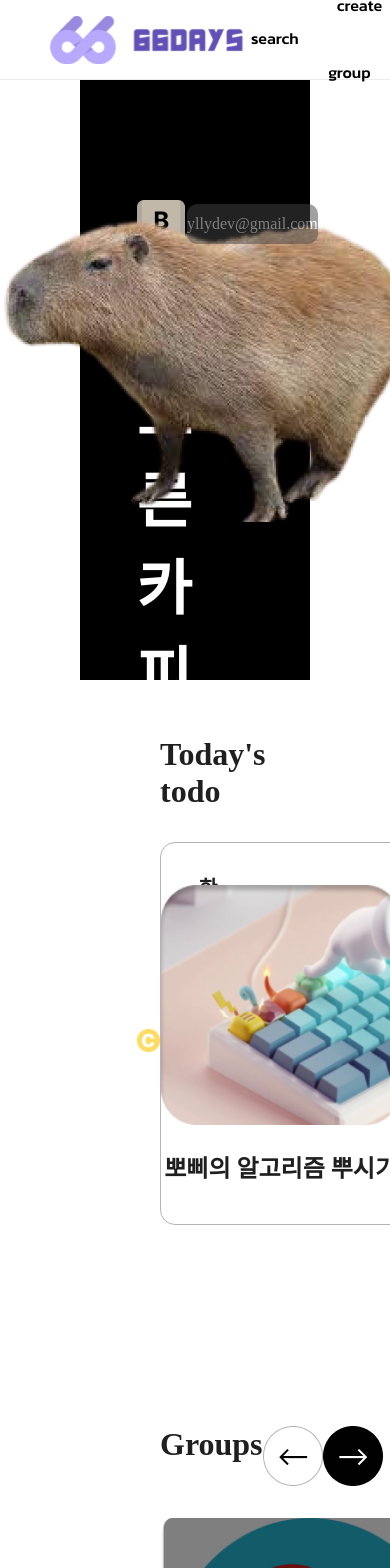
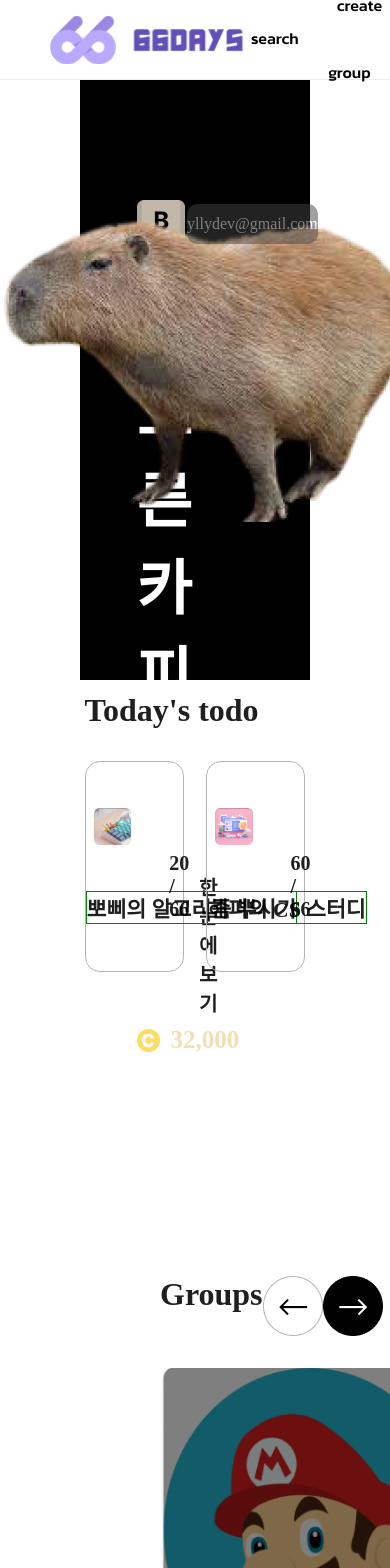
Before and after one commit to predictyson/66days, a React (Vite) app in the folder frontend/: page / in a window 390 px wide. Shown: the top 1568 px of the page. Built offline with nearby package versions, Linux system fonts and the light colour scheme; a web font is replaced by a local one.

Commit message:
fe/style: main page todo components responsive

```diff
--- a/frontend/src/components/main/Todo.tsx
+++ b/frontend/src/components/main/Todo.tsx
@@ -12,21 +12,13 @@ export default function Todo() {
       <TodoContianer>
         <TodoBox>
           <div className="left">
-            <img
-              src={Algo}
-              alt="algo"
-              style={{
-                width: "24rem",
-                height: "24rem",
-                marginTop: "4.2rem",
-              }}
-            />
-            <p>뽀삐의 알고리즘 뿌시기</p>
+            <img src={Algo} alt="algo" />
+            <div className="title">뽀삐의 알고리즘 뿌시기</div>
           </div>
           <div className="right">
             <CheckCircleOutlined
               style={{
-                fontSize: "4.8rem",
+                fontSize: "4rem",
                 color: "#6CD3C0",
                 // padding: "1.8rem",
                 cursor: "pointer",
@@ -40,23 +32,14 @@ export default function Todo() {
         </TodoBox>
         <TodoBox>
           <div className="left">
-            <img
-              src={Blog}
-              alt="blog"
-              style={{
-                width: "24rem",
-                height: "24rem",
-                marginTop: "4.2rem",
-              }}
-            />
-            <p>해피의 CS 스터디</p>
+            <img src={Blog} alt="blog" />
+            <div className="title">해피의 CS 스터디</div>
           </div>
           <div className="right">
             <CheckCircleOutlined
               style={{
-                fontSize: "4.8rem",
+                fontSize: "4rem",
                 color: "#D9D9D9",
-                // padding: "1.8rem",
                 cursor: "pointer",
                 display: "flex",
                 justifyContent: "flex-end",
@@ -75,8 +58,8 @@ const Container = styled.div`
   width: 100%;
   display: flex;
   font-family: Pretendard;
-  padding: 5.6rem 8rem;
-  height: 70rem;
+  padding: 5% 2%;
+  height: 55rem;
   display: flex;
   flex-direction: column;
 `;
@@ -92,11 +75,16 @@ const TodoContianer = styled.div`
 `;
 
 const TodoBox = styled.div`
-  width: 55.7rem;
-  height: 38.3rem;
+  width: 45%;
+  height: 100%;
   border: solid 1px ${theme.colors.gray400};
   border-radius: 15px;
   display: flex;
+  img {
+    width: 70%;
+    display: flex;
+    margin: auto 0;
+  }
   .left {
     width: 55%;
     display: flex;
@@ -105,13 +93,24 @@ const TodoBox = styled.div`
     font-size: 2.4rem;
     font-weight: ${theme.fontWeight.semibold};
   }
+  .title {
+    font-size: 90%;
+    text-align: center;
+    display: flex;
+    margin: 0 auto;
+    margin-bottom: auto;
+
+    white-space: nowrap;
+    text-overflow: ellipsis;
+    border: solid 1px green;
+  }
   .right {
     width: 45%;
     padding: 3rem;
     p {
       font-size: 2rem;
       text-align: center;
-      font-weight: 800;
+      font-weight: bold;
     }
   }
 `;
```
